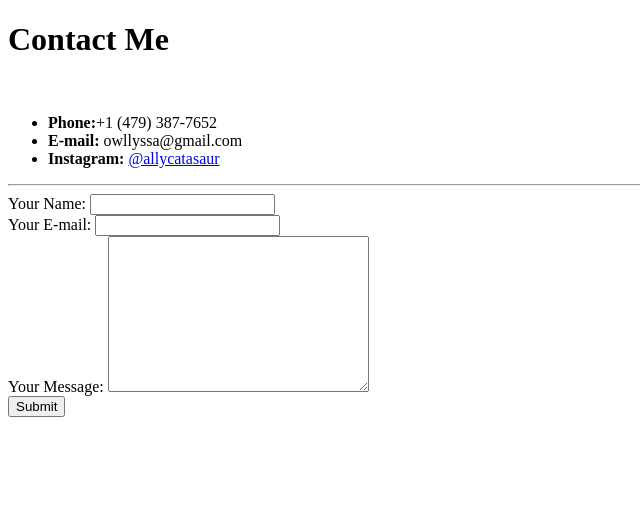
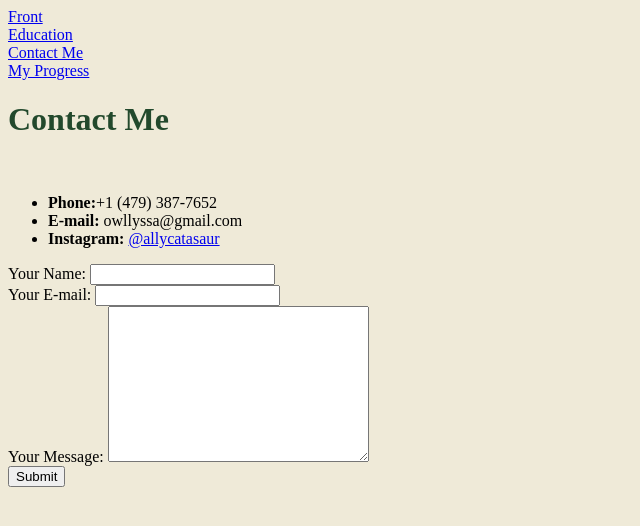
Before and after one commit to ALLYSSAUR/testsite, a plain HTML site: page contact.html in a window 1280 px wide. Shown: the whole page, without its empty margins (0-640 px from the left). Drawn offline with Linux system fonts and the light colour scheme; files that its build step writes are made by us from their sources.

Commit message:
Jan112023Progress

```diff
--- a/contact.html
+++ b/contact.html
@@ -4,8 +4,20 @@
     <meta charset="UTF-8">
     <meta name="viewport" content="width=device-width, initial-scale=1.0">
     <title>Contact Me</title>
+    <link rel="stylesheet" href="css/styles.css">
 </head>
+
     <body>
+
+        <a href="index.html">Front</a></a>
+            <br>
+        <a href="education.html">Education</a>
+             <br>
+        <a href="contact.html">Contact Me</a>
+            <br>
+        <a href="progress.html">My Progress</a>
+            <br>
+
     <h1> Contact Me</h1>
         <br>
             <ul>
@@ -13,7 +25,6 @@
                 <li> <strong>E-mail:</strong> owllyssa@gmail.com</li>
                 <li> <strong>Instagram:</strong> <a href="https://www.instagram.com/allycatasaur/">@allycatasaur</a></li>
             </ul>
-            <hr>
         <form action="mailto:owllyssa@gmail.com" method="post" enctype="text/plain">
             <label>Your Name:</label>
             <input type="text" name="Client Name:" value=""><br>
@@ -23,6 +34,5 @@
             <textarea name="Client Message:" rows="10" cols="30"></textarea><br>
             <input type="submit" name="">
         </form>
-
     </body>
 </html>
```
